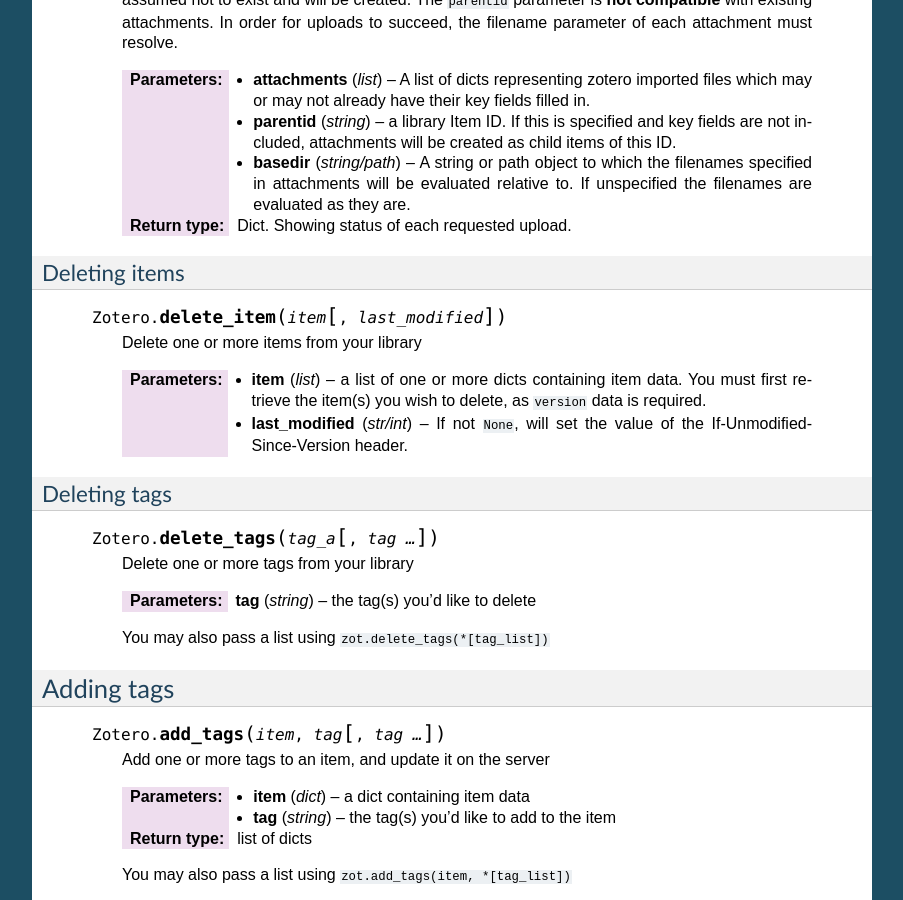
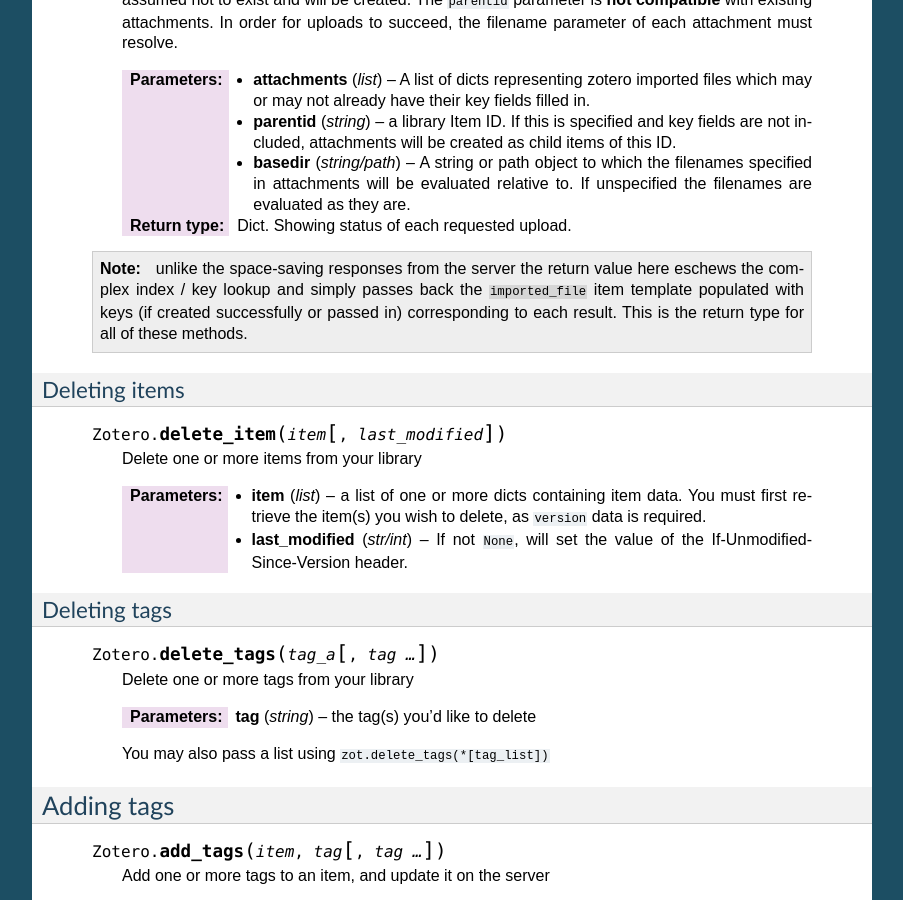
Before and after one commit to urschrei/pyzotero, a Sphinx documentation site: the page built from doc/index.rst, in a window 1280 px wide and 900 px high, scrolled down 14934 px. Shown: the whole window, without its empty margins (198-1101 px from the left). Built offline with Sphinx 7.4.7, drawn with Linux system fonts in a browser that asks for light colours; the version number could not be read and is left out; some of the changed lines change nothing that is shown.

Commit message:
Fix upload docs

```diff
--- a/doc/index.rst
+++ b/doc/index.rst
@@ -865,11 +865,15 @@
         :rtype: Dict. Showing status of each requested upload.
 
     .. code-block:: python
-          # example of the return type
-          {'success': [attach1, attach2...],
-           'failure': [attach3, attach4...],
-           'unchanged': [attach4, attach5...]}
-           # Note that unlike the space-saving responses from the server the return value here eschews the complex index / key lookup and simply passes back the ``imported_file`` item template populated with keys (if created successfully or passed in) corresponding to each result. This is the return type for all of these methods.
+            # example of the return type
+            {
+                'success': [attach1, attach2...],
+                'failure': [attach3, attach4...],
+                'unchanged': [attach4, attach5...]
+            }
+
+    .. note::
+        unlike the space-saving responses from the server the return value here eschews the complex index / key lookup and simply passes back the ``imported_file`` item template populated with keys (if created successfully or passed in) corresponding to each result. This is the return type for all of these methods.
 
 Deleting items
 --------------
```
